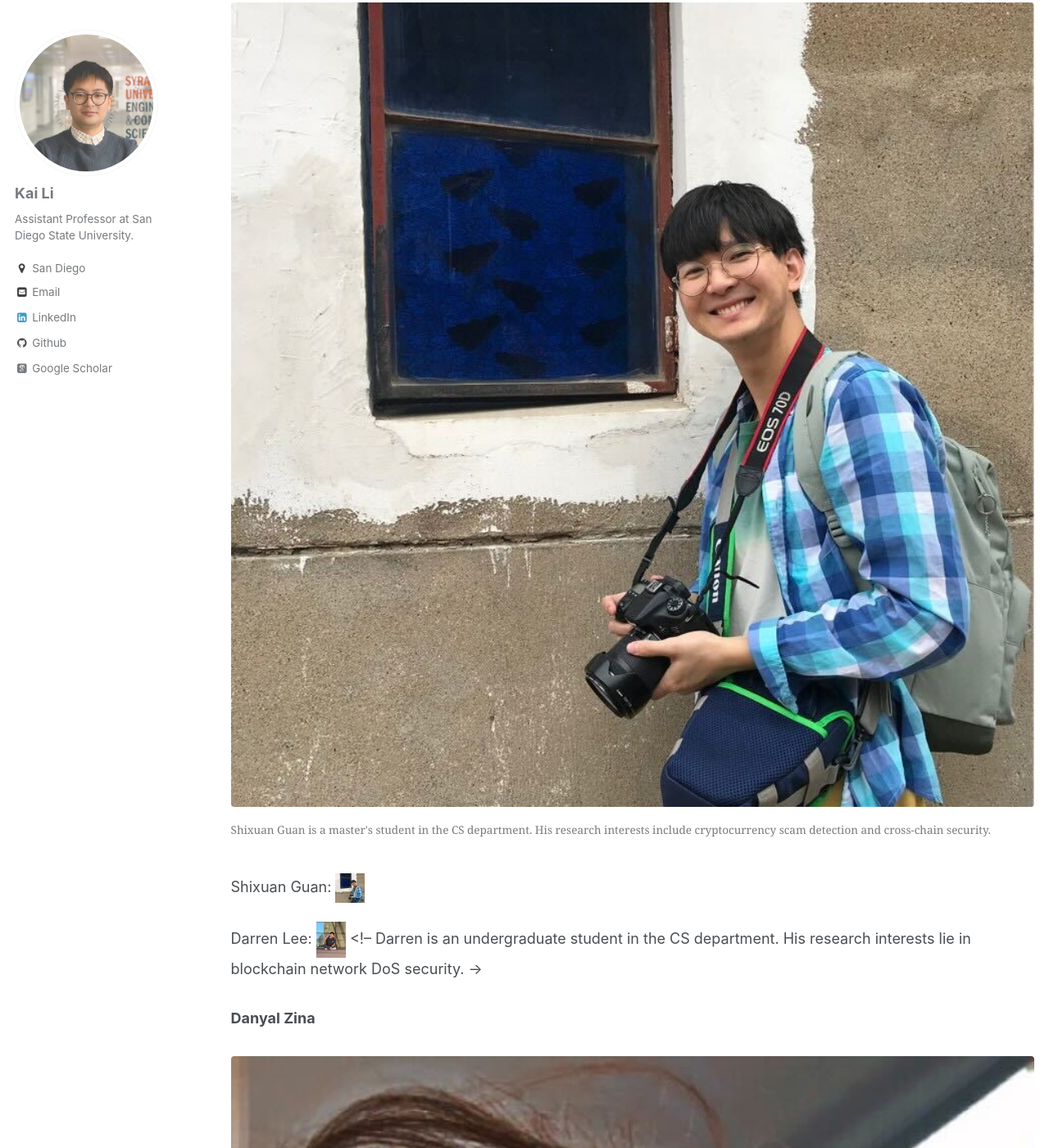
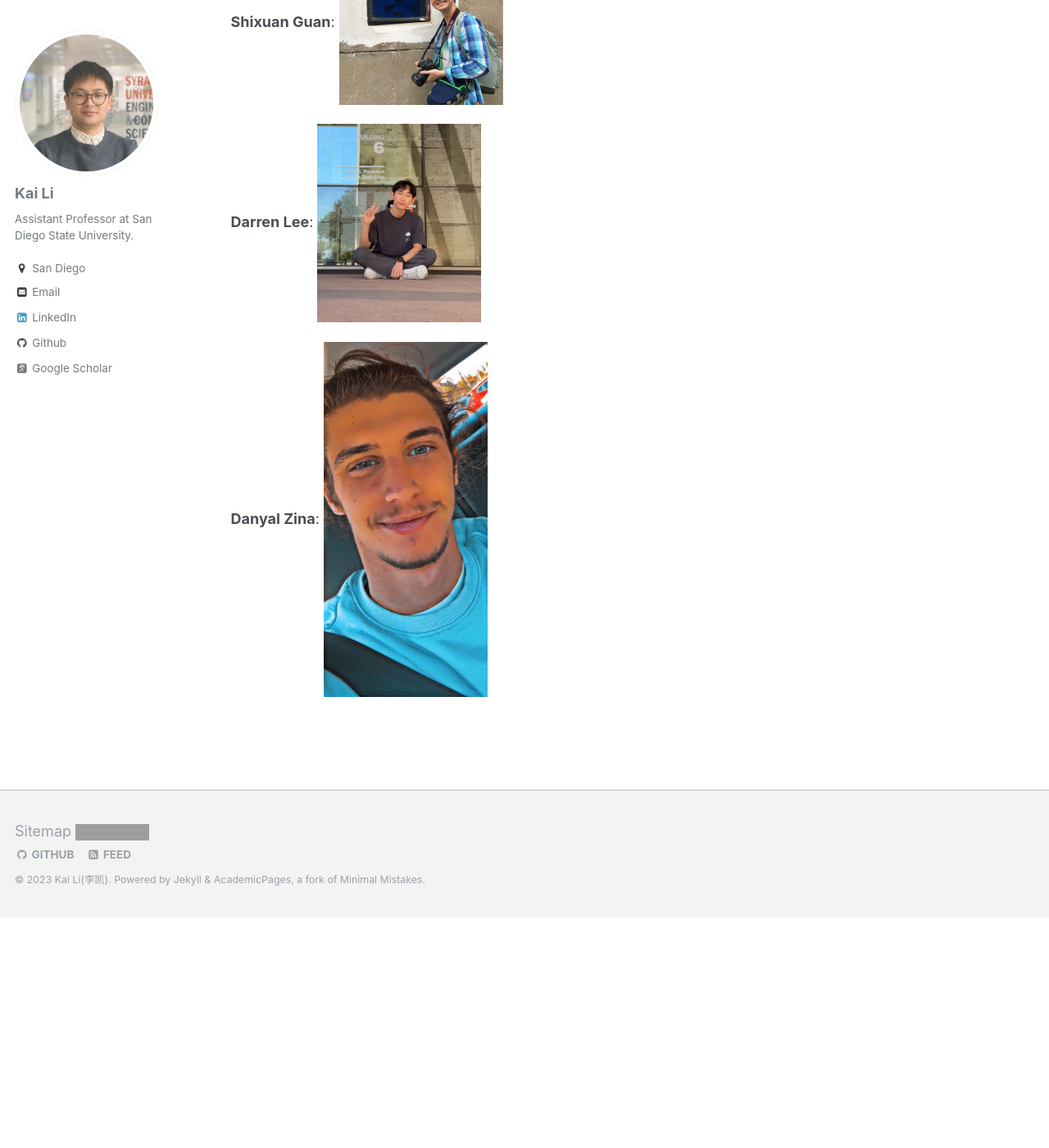
Before and after one commit to likai1993/likai1993.github.io, a Jekyll site: the page built from _pages/lab.md, in a window 1280 px wide and 1400 px high, scrolled down 256 px. Shown: the whole window at 82% size. Built offline with Jekyll 4.4.1, drawn with Linux system fonts in a browser that asks for light colours; some web fonts are replaced; after the commit the page ends 1375 px from its top, so only the background shows below that; some of the changed text lies outside the part shown; grey boxes are pictures that could not be loaded.

Commit message:
Update lab.md

```diff
--- a/_pages/lab.md
+++ b/_pages/lab.md
@@ -12,26 +12,31 @@ Lab Members
 
 <!-- <img style="float: left;" src="../images/shixuan.jpg"  width="200" height="200" title="Shixuan Guan"> -->
 
+**Shixuan Guan**: ![Shixuan Guan](../images/shixuan.jpg){:height="200px" width="200px"}
+
+**Darren Lee**: ![Darren Lee](../images/darren.jpg){:height="200px" width="200px"}
+
+<!-- Darren is an undergraduate student in the CS department. His research interests lie in blockchain network DoS security. -->
+
+**Danyal Zina**: ![Danyal Zina](../images/danyal.jpg){:height="100px" width="200px"}
+
 <!--
+
+<h3>Shixuan Guan</h3>
+<figure class="figure">
+  <img src="../images/shixuan.jpg" alt="Shixuan"  width="100" height="100">
+  <figcaption class="figcaption">Shixuan Guan is a master's student in the CS department. His research interests include cryptocurrency scam detection and cross-chain security. </figcaption>
+</figure>
+
 <figure>
   <img src="../images/shixuan.jpg" alt="Shixuan Guan" width="200" height="200" />
   <figcaption>Shixuan is a master's student in the CS department. His research interests include cryptocurrency scam detection and cross-chain security.</figcaption>
 </figure>
--->
-
-<h3>Shixuan Guan</h3>
-<figure class="figure">
-  <img src="../images/shixuan.jpg" alt=""  width="100" height="100">
-  <figcaption class="figcaption">Shixuan Guan is a master's student in the CS department. His research interests include cryptocurrency scam detection and cross-chain security. </figcaption>
-</figure>
-
-Shixuan Guan: ![Shixuan Guan](../images/shixuan.jpg){:height="36px" width="36px"}
-
-Darren Lee: ![Darren Lee](../images/darren.jpg){:height="36px" width="36px"}
-<!-- Darren is an undergraduate student in the CS department. His research interests lie in blockchain network DoS security. ->
 
 <h3>Danyal Zina</h3>
 <figure class="figure">
   <img src="../images/danyal.jpg" alt=""  width="50" height="100">
   <figcaption class="figcaption">Danyal is an undergraduate student in the CS department. His research interests lie in cryptocurrency scam detection. </figcaption>
 </figure>
+
+-->
```
